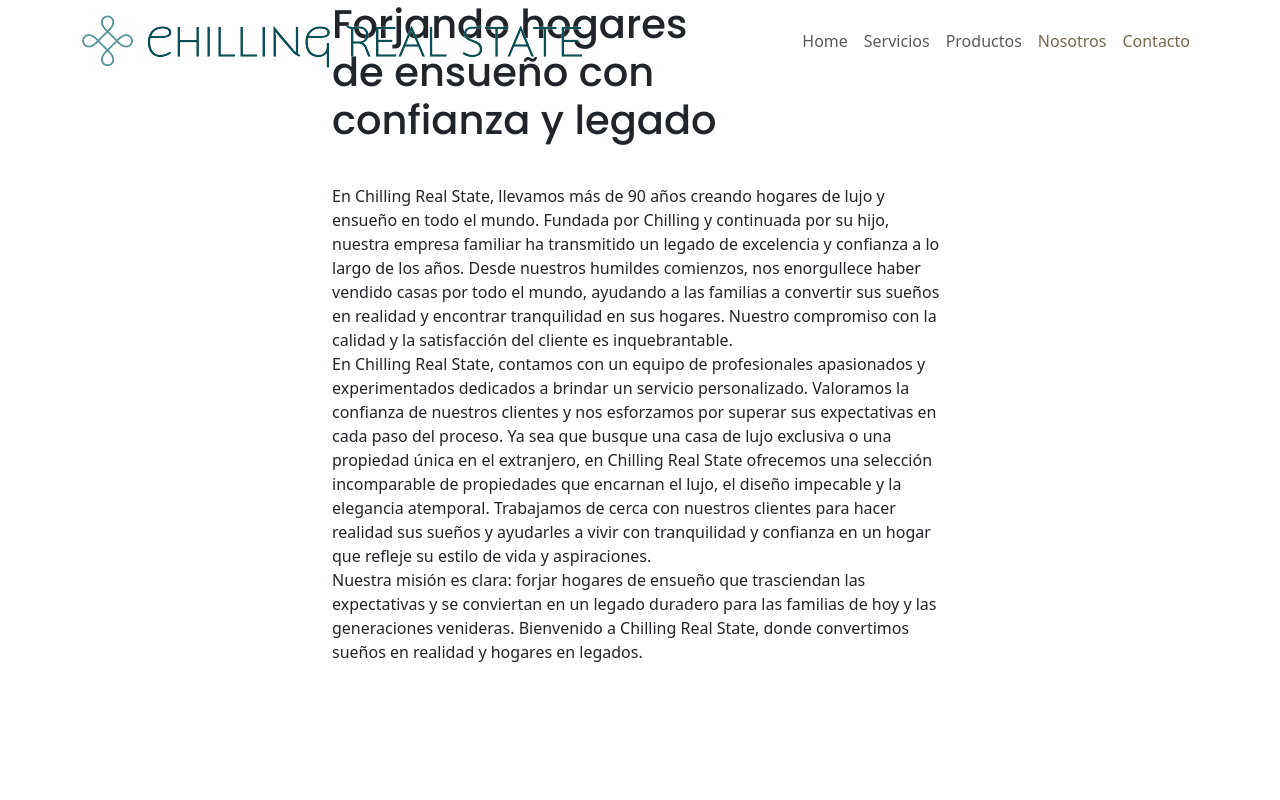
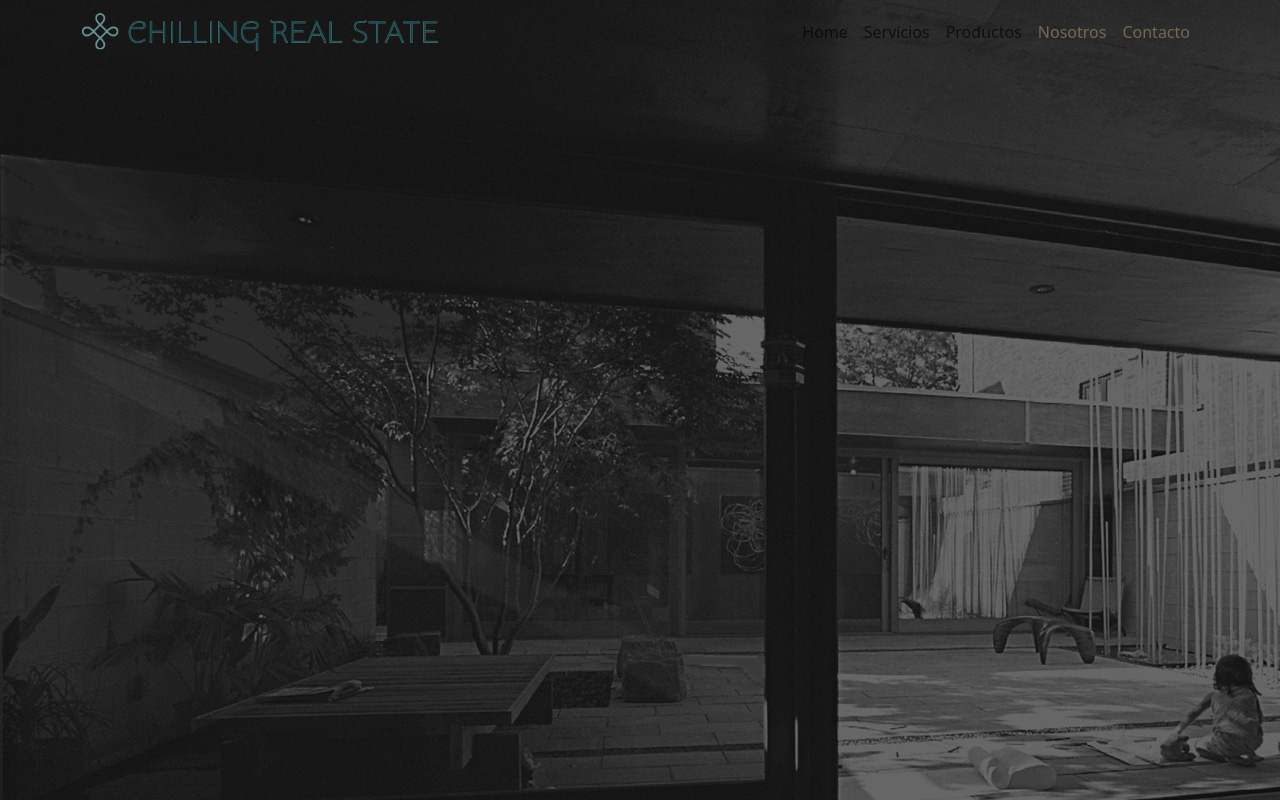
Before and after one commit to Q-ko/Api-pin-front, a React (Create React App) app: page /nosotros in a window 1280 px wide. Built offline with nearby package versions, Linux system fonts and the light colour scheme.

Commit message:
cambios del archivo de sass a calses bootstrap

```diff
--- a/src/App.js
+++ b/src/App.js
@@ -8,7 +8,7 @@
       <header className="w-100">
         <Nav />
       </header>
-      <main className="main-padding h-100">
+      <main className="d-felx flex-column w-100 h-100">
         <Outlet />
       </main>
     </div>
--- a/src/App.scss
+++ b/src/App.scss
@@ -18,10 +18,11 @@
   position: absolute;
   z-index: 999;
   nav{
-    .container{
-      color: #AAAABC;
+    background-color: transparent;
+    .tamño-brand{
+      max-width: 400px;
+      height: auto;
     }
-    background-color: transparent;
   }
 }
 
@@ -41,6 +42,10 @@
     &.active {
       animation-duration: 6s; // Cambia este valor al tiempo deseado en segundos
     }
+  }
+
+  .img-nos{
+    background-image: url(components/media/nosotros.jpg);
   }
 }
 
--- a/src/components/sections/header/components/nav.js
+++ b/src/components/sections/header/components/nav.js
@@ -5,11 +5,15 @@
 
 function Nav() {
   return (
-    <nav className="navbar navbar-expand-lg d-flex felx-column">
-      <div className="container">
-        <div>
+    <nav className="navbar navbar-expand-lg d-flex w-100 ">
+      <div className="container w-100">
+        <div className="w-75">
           <NavLink to="/" className="navbar-brand" aria-current="page">
-            <img src={logoSmall} alt="Chilling Real State" />
+            <img
+              src={logoSmall}
+              alt="Chilling Real State"
+              className="tamño-brand w-50"
+            />
           </NavLink>
         </div>
 
--- a/src/components/sections/main/pages/Home.js
+++ b/src/components/sections/main/pages/Home.js
@@ -7,7 +7,7 @@
   return (
     <div
       id="carouselExampleIndicators"
-      className="carousel slide carousel-fade h-100"
+      className="carousel slide carousel-fade w-100 h-100"
       data-bs-ride="carousel"
     >
       <div className="carousel-indicators">
@@ -32,21 +32,24 @@
           aria-label="Slide 3"
         ></button>
       </div>
-      <div className="carousel-inner h-100">
-        <div className="carousel-item h-100  active" data-bs-interval="4000">
+      <div className="carousel-inner w-100 h-100">
+        <div
+          className="carousel-item h-100 w-100 active"
+          data-bs-interval="4000"
+        >
           <TextoDeBienvenida />
           <img src={primerSlide} className="d-block w-100 h-100" alt="..." />
         </div>
-        <div className="carousel-item h-100" data-bs-interval="4000">
+        <div className="carousel-item w-100 h-100" data-bs-interval="4000">
           <TextoDeBienvenida />
           <img src={segundoSlide} className="d-block w-100 h-100" alt="..." />
         </div>
-        <div className="carousel-item h-100" data-bs-interval="4000">
+        <div className="carousel-item w-100 h-100" data-bs-interval="4000">
           <TextoDeBienvenida />
           <img src={tercerSlide} className="d-block w-100 h-100" alt="..." />
         </div>
       </div>
-      <div className="">
+      <div className="botones-del-slide">
         <button
           className="carousel-control-prev"
           type="button"
--- a/src/components/sections/main/pages/Nosotros.js
+++ b/src/components/sections/main/pages/Nosotros.js
@@ -1,47 +1,9 @@
 function Nosotros(promps) {
   return (
-    <div className="img-nos">
-      <div className="container-fluid d-flex flex-column justify-content-center h-100 mt-navbar">
-        <div className="row d-flex justify-content-center h-100">
-          <div className="col-12 col-lg-6 d-flex align-items-center">
-            <div className="row">
-              <div className="col-12 col-lg-8 d-flex mb-3">
-                <h2 className="h2-title">
-                  Forjando hogares de ensueño con confianza y legado
-                </h2>
-              </div>
-              <div className="col-12 mt-3">
-                <p className="parrafo-comun">
-                  En Chilling Real State, llevamos más de 90 años creando
-                  hogares de lujo y ensueño en todo el mundo. Fundada por
-                  Chilling y continuada por su hijo, nuestra empresa familiar ha
-                  transmitido un legado de excelencia y confianza a lo largo de
-                  los años. Desde nuestros humildes comienzos, nos enorgullece
-                  haber vendido casas por todo el mundo, ayudando a las familias
-                  a convertir sus sueños en realidad y encontrar tranquilidad en
-                  sus hogares. Nuestro compromiso con la calidad y la
-                  satisfacción del cliente es inquebrantable. <br />
-                  En Chilling Real State, contamos con un equipo de
-                  profesionales apasionados y experimentados dedicados a brindar
-                  un servicio personalizado. Valoramos la confianza de nuestros
-                  clientes y nos esforzamos por superar sus expectativas en cada
-                  paso del proceso. Ya sea que busque una casa de lujo exclusiva
-                  o una propiedad única en el extranjero, en Chilling Real State
-                  ofrecemos una selección incomparable de propiedades que
-                  encarnan el lujo, el diseño impecable y la elegancia
-                  atemporal. Trabajamos de cerca con nuestros clientes para
-                  hacer realidad sus sueños y ayudarles a vivir con tranquilidad
-                  y confianza en un hogar que refleje su estilo de vida y
-                  aspiraciones. <br />
-                  Nuestra misión es clara: forjar hogares de ensueño que
-                  trasciendan las expectativas y se conviertan en un legado
-                  duradero para las familias de hoy y las generaciones
-                  venideras. Bienvenido a Chilling Real State, donde convertimos
-                  sueños en realidad y hogares en legados.
-                </p>
-              </div>
-            </div>
-          </div>
+    <div className="img-nos h-100">
+      <div className="d-flex flex-column justify-content-center w-100 h-100 mt-navbar">
+        <div className="row d-flex justify-content-center w-100 h-100">
+          <div className="col-12 col-lg-6 d-flex align-items-center w-100 h-100"></div>
         </div>
       </div>
     </div>
@@ -49,3 +11,41 @@
 }
 
 export default Nosotros;
+
+// <div className="row">
+//               <div className="col-12 col-lg-8 d-flex mb-3">
+//                 <h2 className="h2-title">
+//                   Forjando hogares de ensueño con confianza y legado
+//                 </h2>
+//               </div>
+//               <div className="col-12 mt-3">
+//                 <p className="parrafo-comun">
+//                   En Chilling Real State, llevamos más de 90 años creando
+//                   hogares de lujo y ensueño en todo el mundo. Fundada por
+//                   Chilling y continuada por su hijo, nuestra empresa familiar ha
+//                   transmitido un legado de excelencia y confianza a lo largo de
+//                   los años. Desde nuestros humildes comienzos, nos enorgullece
+//                   haber vendido casas por todo el mundo, ayudando a las familias
+//                   a convertir sus sueños en realidad y encontrar tranquilidad en
+//                   sus hogares. Nuestro compromiso con la calidad y la
+//                   satisfacción del cliente es inquebrantable. <br />
+//                   En Chilling Real State, contamos con un equipo de
+//                   profesionales apasionados y experimentados dedicados a brindar
+//                   un servicio personalizado. Valoramos la confianza de nuestros
+//                   clientes y nos esforzamos por superar sus expectativas en cada
+//                   paso del proceso. Ya sea que busque una casa de lujo exclusiva
+//                   o una propiedad única en el extranjero, en Chilling Real State
+//                   ofrecemos una selección incomparable de propiedades que
+//                   encarnan el lujo, el diseño impecable y la elegancia
+//                   atemporal. Trabajamos de cerca con nuestros clientes para
+//                   hacer realidad sus sueños y ayudarles a vivir con tranquilidad
+//                   y confianza en un hogar que refleje su estilo de vida y
+//                   aspiraciones. <br />
+//                   Nuestra misión es clara: forjar hogares de ensueño que
+//                   trasciendan las expectativas y se conviertan en un legado
+//                   duradero para las familias de hoy y las generaciones
+//                   venideras. Bienvenido a Chilling Real State, donde convertimos
+//                   sueños en realidad y hogares en legados.
+//                 </p>
+//               </div>
+//             </div>
```
